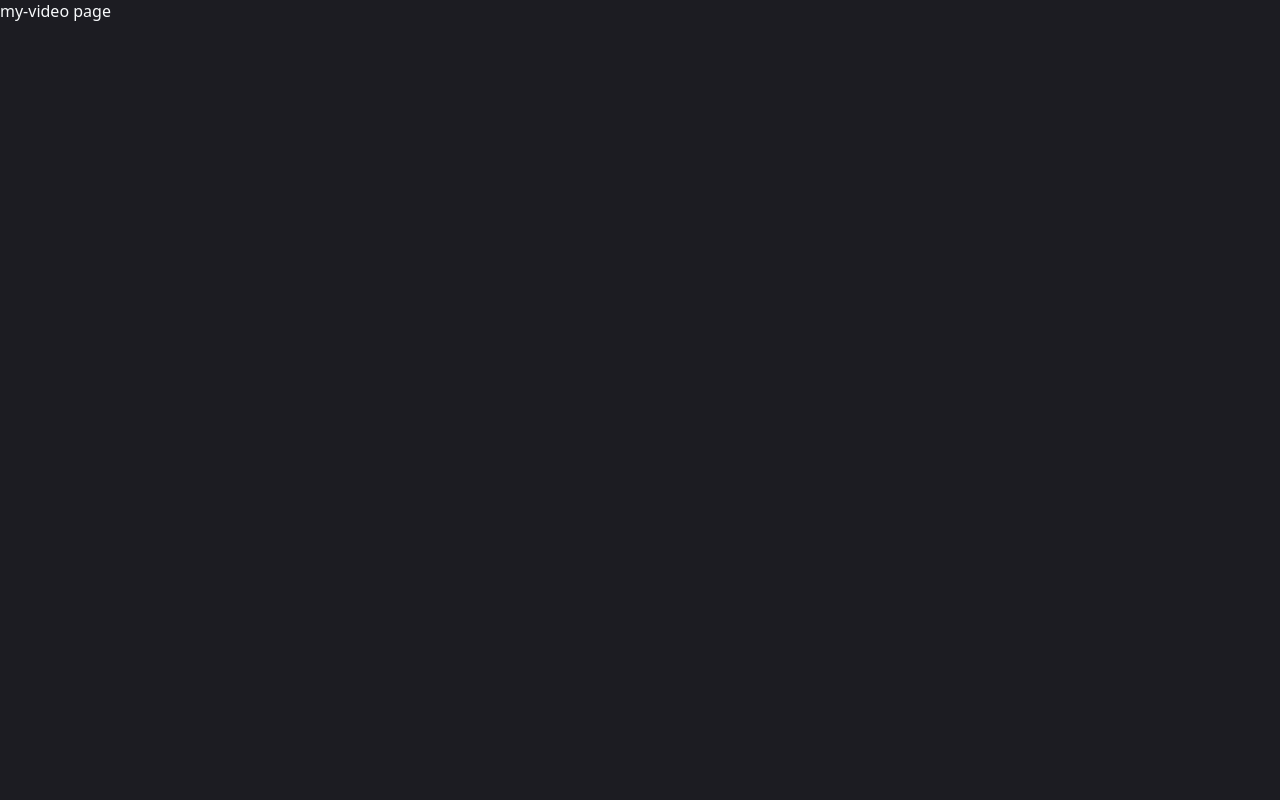
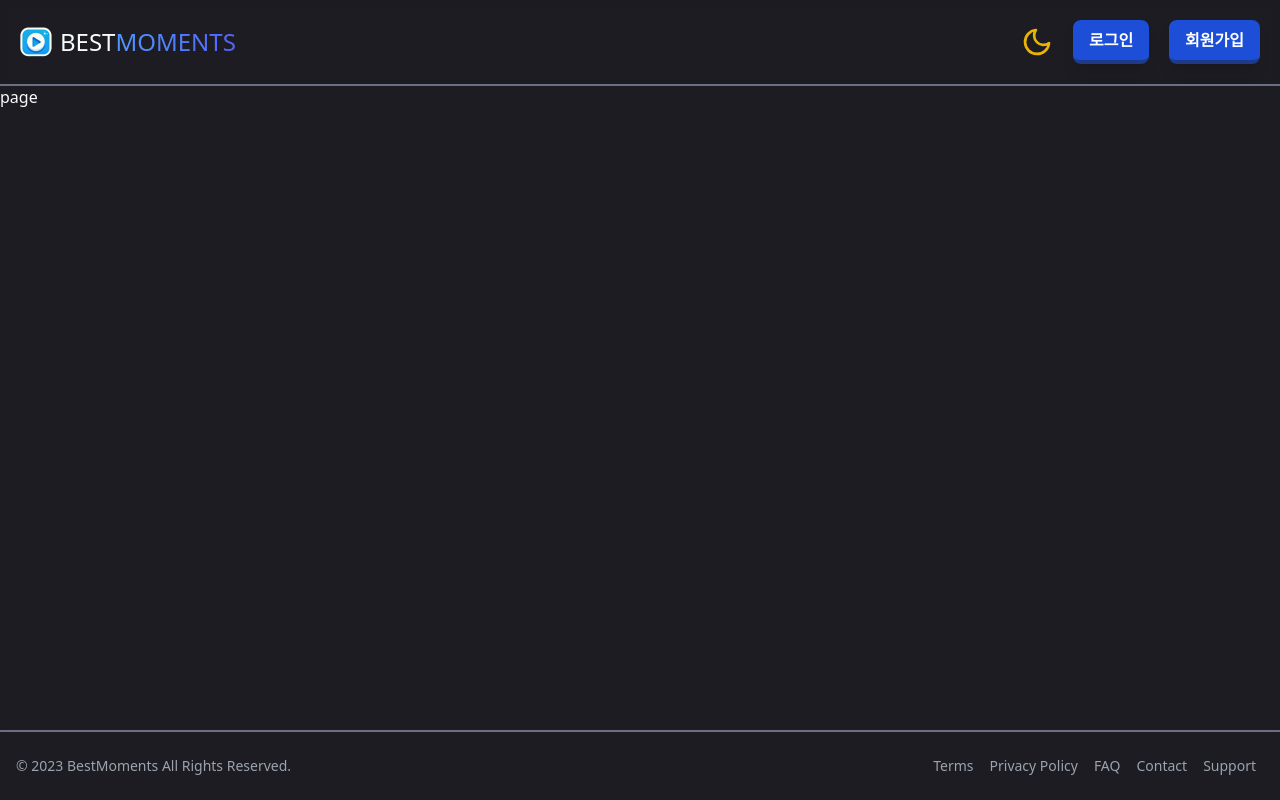
Before and after one commit to Team-J9/BestMoments-Frontend, a Next.js app: page /my-video in a window 1280 px wide. Built offline with nearby package versions, Linux system fonts and the light colour scheme.

Commit message:
feat: 초기 마이 비디오 페이지 추가

```diff
--- /dev/null
+++ b/app/(app)/(service)/my-video/page.tsx
@@ -0,0 +1,7 @@
+import React from 'react';
+
+const page = () => {
+  return <div>page</div>;
+};
+
+export default page;
```
